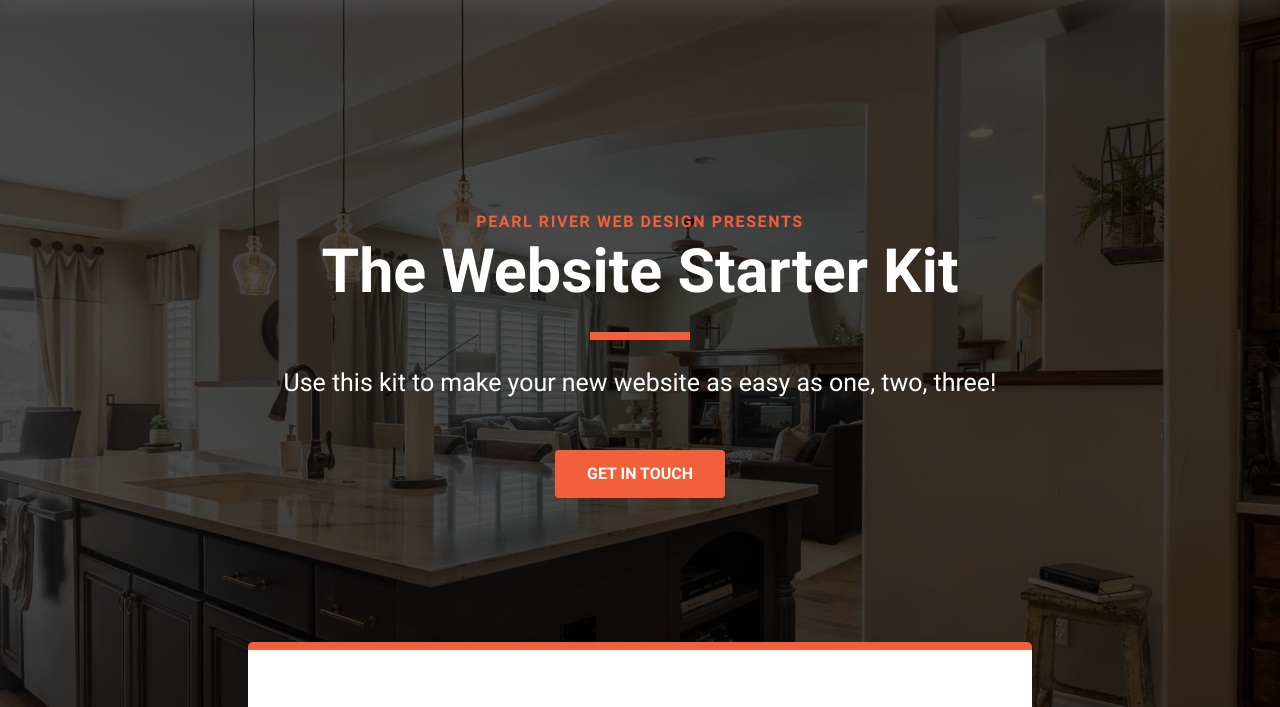
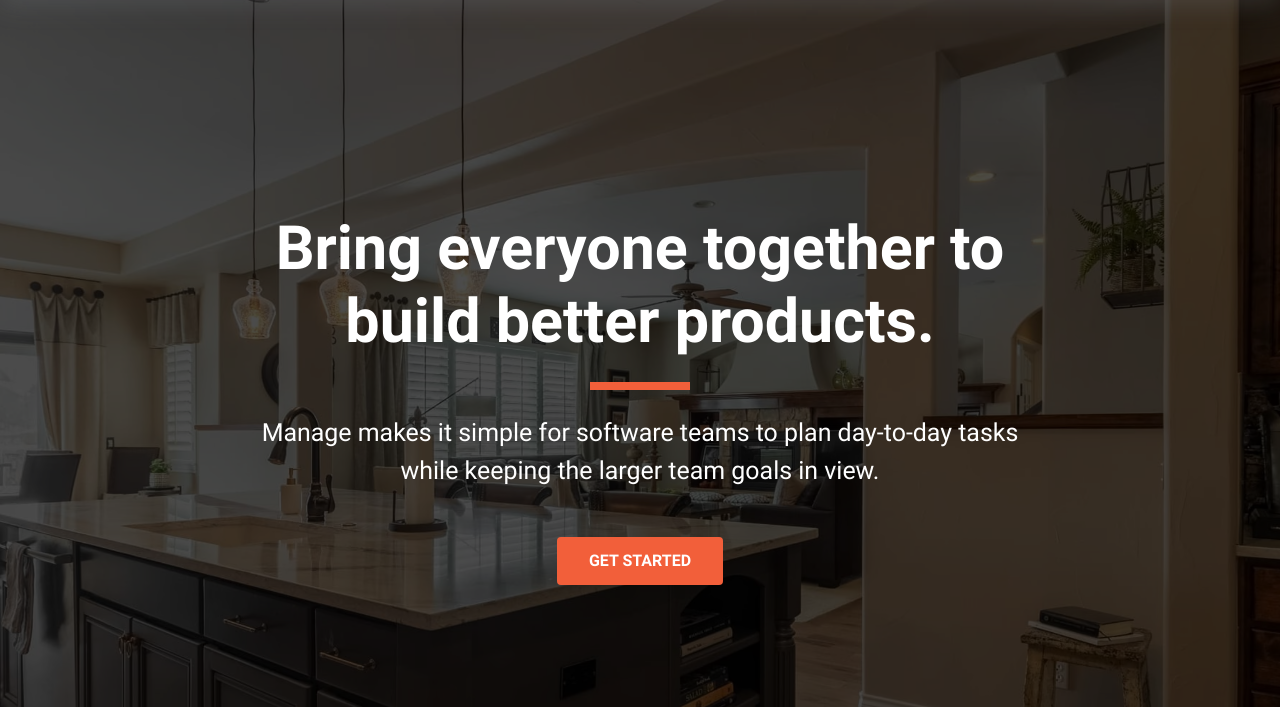
Before and after one commit to jkaps9/manage-landing-page, a website built with webpack: page src/template.html in a window 1280 px wide. Shown: the part 88-795 px from the top of the page. Built offline with nearby package versions, Linux system fonts and the light colour scheme.

Commit message:
update hero text

```diff
--- a/src/template.html
+++ b/src/template.html
@@ -9,17 +9,6 @@
   <body>
 
 	  <!--
-		    Pricing
-  Product
-  About Us
-  Careers
-  Community
-                                                                   Get Started
-
-  Bring everyone together to build better products.
-                                                                   Manage makes it simple for software teams to plan day-to-day
-  tasks while keeping the larger team goals in view.
-  Get Started
   What’s different about Manage?
 
   Manage provides all the functionality your team needs, without
@@ -127,13 +116,12 @@
     <main>
       <section id="hero">
         <div class="container">
-          <span class="topper">Pearl River Web Design Presents</span>
-          <h1 class="title">The Website Starter Kit</h1>
+          <h1 class="title">Bring everyone together to build better products.</h1>
           <p class="text">
-            Use this kit to make your new website as easy as one, two, three!
+            Manage makes it simple for software teams to plan day-to-day tasks while keeping the larger team goals in view.
           </p>
 
-          <a class="button-solid">Get in touch</a>
+          <a class="button-solid">Get Started</a>
         </div>
 
         <!-- Background Image -->
```
